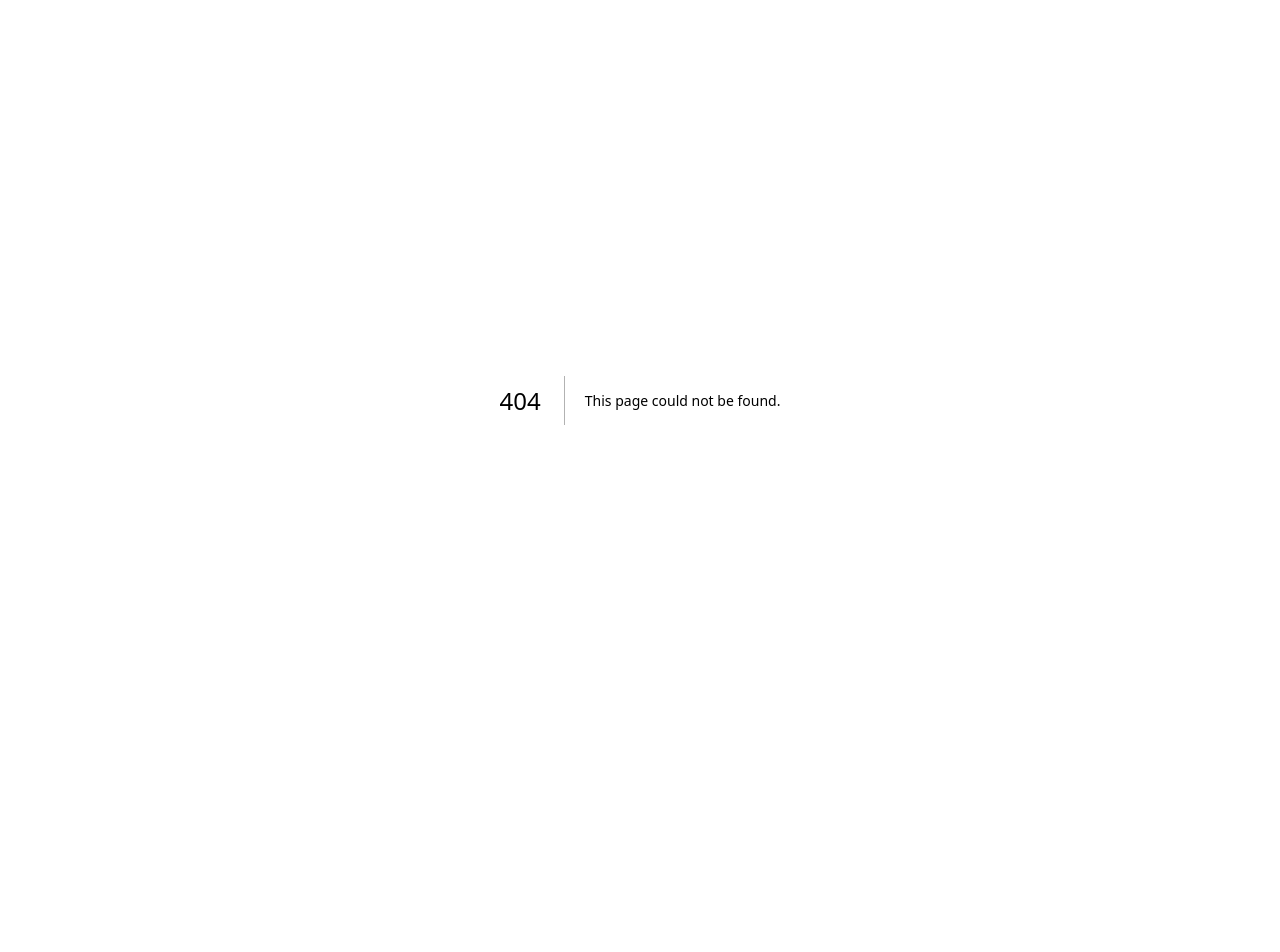
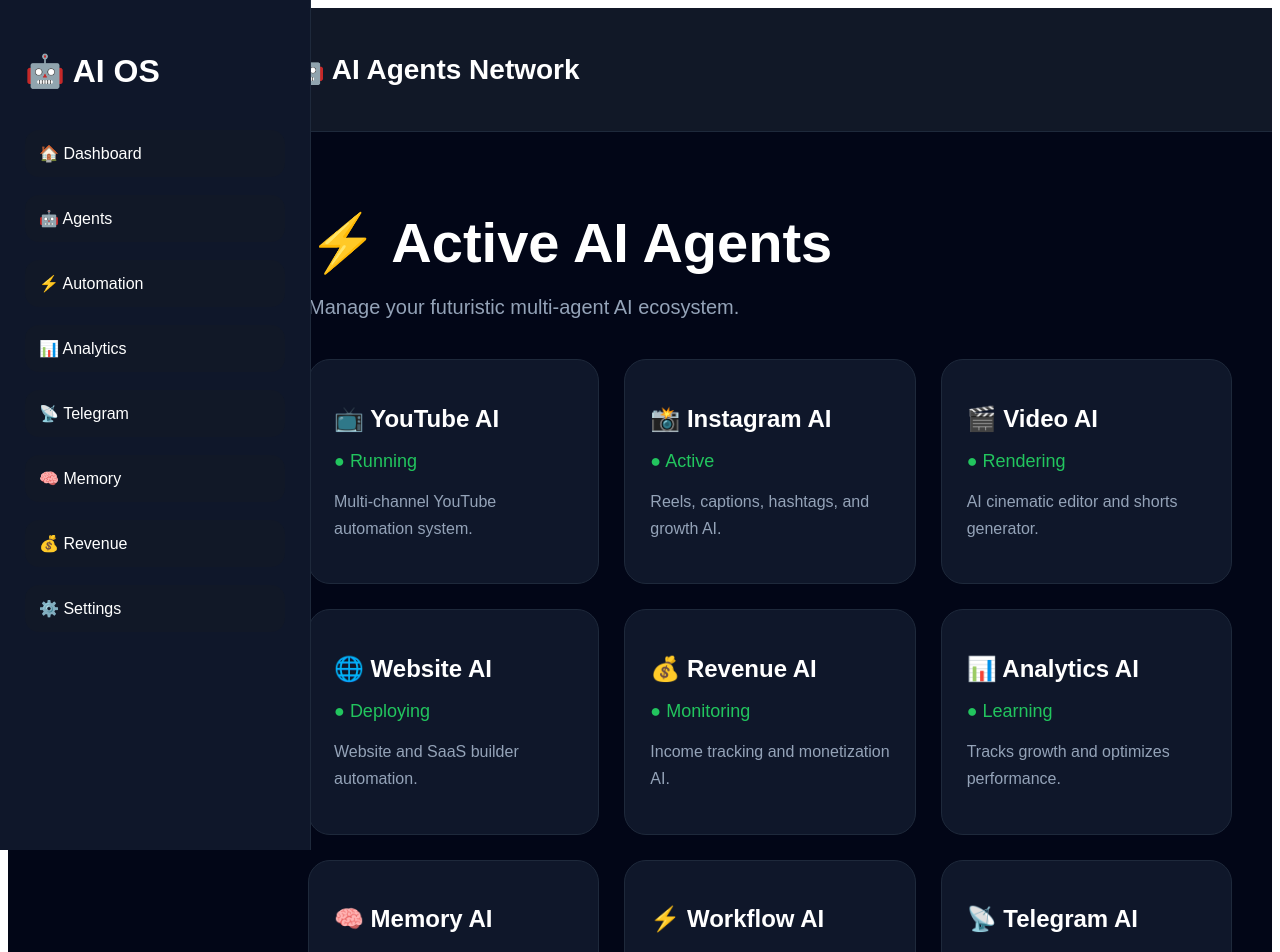
Before and after one commit to snapsparkofficial00-cloud/Ai, a Next.js app: page /agents in a window 1280 px wide. Before the commit this address had no page. Shown: the top 952 px of the page. Before the commit the page ends 800 px from the top, so only its background shows below. Built offline with nearby package versions, Linux system fonts and the light colour scheme.

Commit message:
Create page.tsx

```diff
--- /dev/null
+++ b/app/agents/page.tsx
@@ -0,0 +1,305 @@
+import Link from "next/link";
+
+export default function AgentsPage() {
+  return (
+    <main
+      style={{
+        background: "#020617",
+        minHeight: "100vh",
+        color: "white",
+        fontFamily: "Arial",
+        display: "flex",
+      }}
+    >
+      {/* SIDEBAR */}
+
+      <aside
+        style={{
+          width: "260px",
+          background: "#0f172a",
+          padding: "25px",
+          height: "100vh",
+          position: "fixed",
+          left: 0,
+          top: 0,
+          borderRight: "1px solid #1e293b",
+        }}
+      >
+        <h1
+          style={{
+            fontSize: "32px",
+            marginBottom: "40px",
+          }}
+        >
+          🤖 AI OS
+        </h1>
+
+        <nav
+          style={{
+            display: "flex",
+            flexDirection: "column",
+            gap: "18px",
+          }}
+        >
+          <SidebarLink href="/" label="🏠 Dashboard" />
+          <SidebarLink href="/agents" label="🤖 Agents" />
+          <SidebarLink href="/automation" label="⚡ Automation" />
+          <SidebarLink href="/analytics" label="📊 Analytics" />
+          <SidebarLink href="/telegram" label="📡 Telegram" />
+          <SidebarLink href="/memory" label="🧠 Memory" />
+          <SidebarLink href="/revenue" label="💰 Revenue" />
+          <SidebarLink href="/settings" label="⚙️ Settings" />
+        </nav>
+      </aside>
+
+      {/* MAIN */}
+
+      <div
+        style={{
+          marginLeft: "260px",
+          width: "100%",
+        }}
+      >
+        {/* NAVBAR */}
+
+        <header
+          style={{
+            background: "#111827",
+            padding: "22px",
+            borderBottom: "1px solid #1e293b",
+          }}
+        >
+          <h2
+            style={{
+              fontSize: "28px",
+            }}
+          >
+            🤖 AI Agents Network
+          </h2>
+        </header>
+
+        {/* CONTENT */}
+
+        <div
+          style={{
+            padding: "40px",
+          }}
+        >
+          <h1
+            style={{
+              fontSize: "56px",
+              marginBottom: "10px",
+            }}
+          >
+            ⚡ Active AI Agents
+          </h1>
+
+          <p
+            style={{
+              color: "#94a3b8",
+              fontSize: "20px",
+            }}
+          >
+            Manage your futuristic multi-agent AI ecosystem.
+          </p>
+
+          {/* AGENTS GRID */}
+
+          <div
+            style={{
+              display: "grid",
+              gridTemplateColumns:
+                "repeat(auto-fit,minmax(280px,1fr))",
+              gap: "25px",
+              marginTop: "40px",
+            }}
+          >
+            <AgentCard
+              name="📺 YouTube AI"
+              status="Running"
+              desc="Multi-channel YouTube automation system."
+            />
+
+            <AgentCard
+              name="📸 Instagram AI"
+              status="Active"
+              desc="Reels, captions, hashtags, and growth AI."
+            />
+
+            <AgentCard
+              name="🎬 Video AI"
+              status="Rendering"
+              desc="AI cinematic editor and shorts generator."
+            />
+
+            <AgentCard
+              name="🌐 Website AI"
+              status="Deploying"
+              desc="Website and SaaS builder automation."
+            />
+
+            <AgentCard
+              name="💰 Revenue AI"
+              status="Monitoring"
+              desc="Income tracking and monetization AI."
+            />
+
+            <AgentCard
+              name="📊 Analytics AI"
+              status="Learning"
+              desc="Tracks growth and optimizes performance."
+            />
+
+            <AgentCard
+              name="🧠 Memory AI"
+              status="Evolving"
+              desc="Stores successful strategies and prompts."
+            />
+
+            <AgentCard
+              name="⚡ Workflow AI"
+              status="Operational"
+              desc="Handles autonomous task execution."
+            />
+
+            <AgentCard
+              name="📡 Telegram AI"
+              status="Connected"
+              desc="Remote control and notifications."
+            />
+
+            <AgentCard
+              name="🛒 Ecommerce AI"
+              status="Scanning"
+              desc="Product research and Shopify automation."
+            />
+
+            <AgentCard
+              name="💼 Freelance AI"
+              status="Ready"
+              desc="Client work automation and proposals."
+            />
+
+            <AgentCard
+              name="🎨 Design AI"
+              status="Generating"
+              desc="Thumbnails, branding, and graphics."
+            />
+          </div>
+
+          {/* FUTURE */}
+
+          <div
+            style={{
+              marginTop: "50px",
+              background: "#0f172a",
+              padding: "30px",
+              borderRadius: "25px",
+            }}
+          >
+            <h2
+              style={{
+                fontSize: "34px",
+                marginBottom: "20px",
+              }}
+            >
+              🚀 Autonomous AI Future
+            </h2>
+
+            <p
+              style={{
+                color: "#94a3b8",
+                lineHeight: "1.8",
+                fontSize: "18px",
+              }}
+            >
+              Your AI ecosystem is evolving into a full
+              autonomous business infrastructure capable of
+              creating videos, managing YouTube channels,
+              deploying websites, automating ecommerce,
+              generating revenue, and continuously improving
+              itself through advanced memory and analytics
+              systems.
+            </p>
+          </div>
+        </div>
+      </div>
+    </main>
+  );
+}
+
+/* AGENT CARD */
+
+function AgentCard({
+  name,
+  status,
+  desc,
+}: {
+  name: string;
+  status: string;
+  desc: string;
+}) {
+  return (
+    <div
+      style={{
+        background: "#0f172a",
+        padding: "25px",
+        borderRadius: "22px",
+        border: "1px solid #1e293b",
+      }}
+    >
+      <h2
+        style={{
+          fontSize: "24px",
+          marginBottom: "12px",
+        }}
+      >
+        {name}
+      </h2>
+
+      <p
+        style={{
+          color: "#22c55e",
+          marginBottom: "15px",
+          fontSize: "18px",
+        }}
+      >
+        ● {status}
+      </p>
+
+      <p
+        style={{
+          color: "#94a3b8",
+          lineHeight: "1.7",
+        }}
+      >
+        {desc}
+      </p>
+    </div>
+  );
+}
+
+/* SIDEBAR LINK */
+
+function SidebarLink({
+  href,
+  label,
+}: {
+  href: string;
+  label: string;
+}) {
+  return (
+    <Link
+      href={href}
+      style={{
+        color: "white",
+        textDecoration: "none",
+        background: "#111827",
+        padding: "14px",
+        borderRadius: "14px",
+      }}
+    >
+      {label}
+    </Link>
+  );
+}
```
